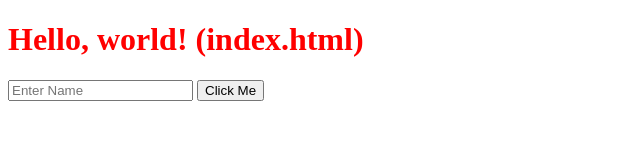
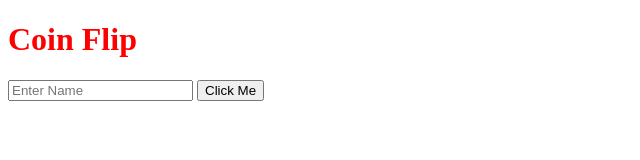
Before and after one commit to mxsrgn/node-practice-coin-flip, a website: page index.html in a window 1280 px wide. Shown: the whole page, without its empty margins (0-640 px from the left). Drawn offline with Linux system fonts and the light colour scheme.

Commit message:
made changes to index.html

```diff
--- a/index.html
+++ b/index.html
@@ -6,7 +6,7 @@
     <link rel="stylesheet" href="/css/style.css">
   </head>
   <body>
-    <h1>Hello, world! (index.html)</h1>
+    <h1>Coin Flip</h1>
     <input id="userName" type="text" name="" placeholder="Enter Name">
     <button id="clickMe" type="button" name="button">Click Me</button>
     <h2 id="personName"></h2>
```
